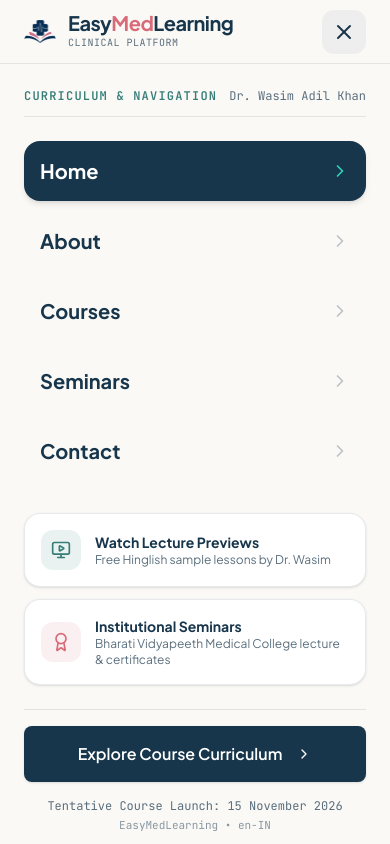
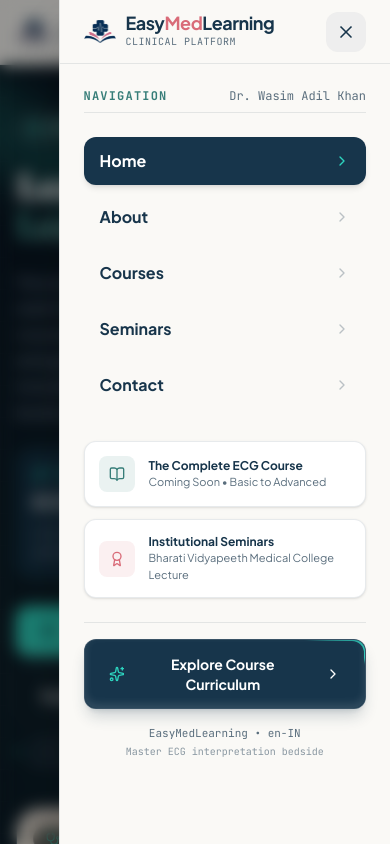
Before and after one commit to taslim121/Easy-Med-Learning, a Next.js app: page / in a window 390 px wide. Both pictures are taken after a click on the button "Open mobile menu". Shown: the top 844 px of the page. Built offline with nearby package versions, Linux system fonts and the light colour scheme.

Commit message:
Implement structural updates and optimizations across multiple modules

```diff
--- a/src/components/layout/mobile-navigation.tsx
+++ b/src/components/layout/mobile-navigation.tsx
@@ -1,66 +1,47 @@
 'use client';
 
 import React, { useState, useEffect } from 'react';
-import { createPortal } from 'react-dom';
 import Link from 'next/link';
 import Image from 'next/image';
 import { usePathname } from 'next/navigation';
-import { Menu, X, ExternalLink, BookOpen, MonitorPlay, ChevronRight, Award } from 'lucide-react';
+import { Menu, X, ExternalLink, ChevronRight, Award, Sparkles, BookOpen } from 'lucide-react';
 import { siteConfig } from '@/content/site-config';
 import { siteContent } from '@/content/site-content';
-import { Button } from '@/components/ui/button';
+import { Sheet, SheetTrigger, SheetContent, SheetClose } from '@/components/ui/sheet';
+import { BlurFade } from '@/components/magicui/blur-fade';
+import { ShimmerButton } from '@/components/magicui/shimmer-button';
 
 export function MobileNavigation() {
-  const [isOpen, setIsOpen] = useState(false);
-  const [mounted, setMounted] = useState(false);
+  const [open, setOpen] = useState(false);
   const pathname = usePathname();
   const brand = siteConfig.branding;
+  const hasCourseUrl = Boolean(siteConfig.urls.learnystCourse);
 
+  // Automatically close sheet when route changes
   useEffect(() => {
-    setMounted(true);
-  }, []);
-
-  // Close when pathname changes
-  useEffect(() => {
-    setIsOpen(false);
+    setOpen(false);
   }, [pathname]);
 
-  // Lock body scroll cleanly and handle Escape key
-  useEffect(() => {
-    if (isOpen) {
-      document.body.style.overflow = 'hidden';
-      document.body.style.touchAction = 'none';
-      const handleKeyDown = (e: KeyboardEvent) => {
-        if (e.key === 'Escape') setIsOpen(false);
-      };
-      window.addEventListener('keydown', handleKeyDown);
-      return () => {
-        document.body.style.overflow = '';
-        document.body.style.touchAction = '';
-        window.removeEventListener('keydown', handleKeyDown);
-      };
-    } else {
-      document.body.style.overflow = '';
-      document.body.style.touchAction = '';
-    }
-  }, [isOpen]);
+  return (
+    <div className="md:hidden">
+      <Sheet open={open} onOpenChange={setOpen}>
+        {/* Trigger Hamburger Button */}
+        <SheetTrigger
+          aria-label="Open mobile menu"
+          className="w-11 h-11 rounded-xl text-[#17354B] hover:bg-[#17354B]/5 active:bg-[#17354B]/10 flex items-center justify-center transition-colors"
+        >
+          <Menu className="w-6 h-6" />
+        </SheetTrigger>
 
-  const hasCourseUrl = Boolean(siteConfig.urls.learnystCourse);
+        {/* Sliding Sheet Drawer */}
+        <SheetContent side="right" className="flex flex-col">
 
-  const menuContent = (
-    <div
-      id="mobile-menu"
-      role="dialog"
-      aria-modal="true"
-      aria-label="Mobile Navigation Menu"
-      className="fixed inset-0 z-[100] bg-[#FAF9F6] flex flex-col overflow-hidden animate-in fade-in duration-200"
-    >
-      {/* Top Header Bar inside Menu */}
+          {/* Drawer Header */}
           <div className="flex h-16 sm:h-20 items-center justify-between px-6 border-b border-[#17354B]/10 bg-[#FAF9F6] shrink-0">
             <Link
               href="/"
-          onClick={() => setIsOpen(false)}
-          className="flex items-center gap-3"
+              onClick={() => setOpen(false)}
+              className="flex items-center gap-2.5"
             >
               <div className="relative w-8 h-8 shrink-0 flex items-center justify-center">
                 <Image
@@ -72,7 +53,7 @@ export function MobileNavigation() {
                 />
               </div>
               <div className="flex flex-col">
-            <span className="text-xl font-bold tracking-tight text-[#17354B] leading-none">
+                <span className="text-lg font-bold tracking-tight text-[#17354B] leading-none">
                   {brand.prefix}<span className="text-[#D96B78]">{brand.accent}</span>{brand.suffix}
                 </span>
                 <span className="text-[10px] font-mono tracking-wider uppercase text-[#5A6E7D] mt-0.5">
@@ -81,35 +62,35 @@ export function MobileNavigation() {
               </div>
             </Link>
 
-        <button
-          type="button"
-          onClick={() => setIsOpen(false)}
+            <SheetClose
               aria-label="Close navigation menu"
-          className="w-11 h-11 rounded-xl bg-[#17354B]/5 hover:bg-[#17354B]/10 active:bg-[#17354B]/15 flex items-center justify-center text-[#17354B] transition-colors cursor-pointer"
+              className="w-10 h-10 rounded-xl bg-[#17354B]/5 hover:bg-[#17354B]/10 active:bg-[#17354B]/15 flex items-center justify-center text-[#17354B] transition-colors"
             >
-          <X className="w-6 h-6" />
-        </button>
+              <X className="w-5 h-5" />
+            </SheetClose>
           </div>
 
-      {/* Dedicated Scrollable Body (Guarantees 100% Scroll Access on All Devices) */}
+          {/* Scrollable Navigation Body */}
           <div className="flex-1 overflow-y-auto overscroll-contain p-6 space-y-6">
-        <div className="flex items-center justify-between pb-3 border-b border-[#17354B]/10 text-xs font-mono text-[#5A6E7D]">
-          <span className="uppercase tracking-widest text-[#367D78] font-semibold">
-            Curriculum &amp; Navigation
+
+            {/* Curriculum Label */}
+            <div className="flex items-center justify-between pb-2 border-b border-[#17354B]/10 text-xs font-mono text-[#5A6E7D]">
+              <span className="uppercase tracking-widest text-[#367D78] font-bold">
+                Navigation
               </span>
               <span>Dr. Wasim Adil Khan</span>
             </div>
 
-        {/* Primary Navigation Links with Large Touch Targets */}
-        <nav className="flex flex-col space-y-2.5" aria-label="Mobile Navigation Links">
-          {siteConfig.navigation.map((item) => {
+            {/* Staggered Navigation Links with BlurFade */}
+            <nav className="flex flex-col space-y-2" aria-label="Mobile Navigation Links">
+              {siteConfig.navigation.map((item, idx) => {
                 const isActive = pathname === item.href;
                 return (
+                  <BlurFade key={item.href} delay={0.03 * idx} yOffset={6}>
                     <Link
-                key={item.href}
                       href={item.href}
-                onClick={() => setIsOpen(false)}
-                className={`flex items-center justify-between text-xl font-bold py-4 px-4 rounded-2xl transition-all ${
+                      onClick={() => setOpen(false)}
+                      className={`flex items-center justify-between text-base sm:text-lg font-bold py-3 px-4 rounded-xl transition-all ${
                         isActive
                           ? 'bg-[#17354B] text-white shadow-md'
                           : 'text-[#17354B] hover:bg-[#17354B]/5 active:bg-[#17354B]/10'
@@ -117,95 +98,105 @@ export function MobileNavigation() {
                     >
                       <span>{item.label}</span>
                       <ChevronRight
-                  className={`w-5 h-5 ${isActive ? 'text-[#2DD4BF]' : 'text-[#5A6E7D]/40'}`}
+                        className={`w-4 h-4 ${isActive ? 'text-[#2DD4BF]' : 'text-[#5A6E7D]/40'}`}
                       />
                     </Link>
+                  </BlurFade>
                 );
               })}
             </nav>
 
-        {/* Quick Clinical Feature Links */}
+            {/* Verified Clinical Feature Cards */}
             <div className="pt-2 space-y-3">
+              <BlurFade delay={0.2} yOffset={6}>
                 <Link
-            href="/courses#sample-lessons"
-            onClick={() => setIsOpen(false)}
-            className="flex items-center gap-3.5 p-4 rounded-2xl bg-white border border-[#17354B]/10 shadow-sm hover:border-[#367D78]/30 transition-colors"
+                  href="/courses"
+                  onClick={() => setOpen(false)}
+                  className="flex items-center gap-3.5 p-3.5 rounded-xl bg-white border border-[#17354B]/10 shadow-sm hover:border-[#367D78]/30 transition-colors group"
                 >
-            <div className="p-2.5 rounded-xl bg-[#367D78]/10 text-[#367D78] shrink-0">
-              <MonitorPlay className="w-5 h-5" />
+                  <div className="p-2.5 rounded-lg bg-[#367D78]/10 text-[#367D78] group-hover:bg-[#367D78] group-hover:text-white transition-colors shrink-0">
+                    <BookOpen className="w-4 h-4" />
                   </div>
                   <div>
-              <div className="text-sm font-bold text-[#17354B]">Watch Lecture Previews</div>
-              <div className="text-xs text-[#5A6E7D]">Free Hinglish sample lessons by Dr. Wasim</div>
+                    <div className="text-xs sm:text-sm font-bold text-[#17354B]">
+                      The Complete ECG Course
+                    </div>
+                    <div className="text-[11px] text-[#5A6E7D]">
+                      Coming Soon • Basic to Advanced
+                    </div>
                   </div>
                 </Link>
+              </BlurFade>
 
+              <BlurFade delay={0.24} yOffset={6}>
                 <Link
                   href="/seminars/bharti-vidyapeeth-ecg-masterclass"
-            onClick={() => setIsOpen(false)}
-            className="flex items-center gap-3.5 p-4 rounded-2xl bg-white border border-[#17354B]/10 shadow-sm hover:border-[#367D78]/30 transition-colors"
+                  onClick={() => setOpen(false)}
+                  className="flex items-center gap-3.5 p-3.5 rounded-xl bg-white border border-[#17354B]/10 shadow-sm hover:border-[#367D78]/30 transition-colors group"
                 >
-            <div className="p-2.5 rounded-xl bg-[#D96B78]/10 text-[#D96B78] shrink-0">
-              <Award className="w-5 h-5" />
+                  <div className="p-2.5 rounded-lg bg-[#D96B78]/10 text-[#D96B78] group-hover:bg-[#D96B78] group-hover:text-white transition-colors shrink-0">
+                    <Award className="w-4 h-4" />
                   </div>
                   <div>
-              <div className="text-sm font-bold text-[#17354B]">Institutional Seminars</div>
-              <div className="text-xs text-[#5A6E7D]">Bharati Vidyapeeth Medical College lecture &amp; certificates</div>
+                    <div className="text-xs sm:text-sm font-bold text-[#17354B]">
+                      Institutional Seminars
+                    </div>
+                    <div className="text-[11px] text-[#5A6E7D]">
+                      Bharati Vidyapeeth Medical College Lecture
+                    </div>
                   </div>
                 </Link>
+              </BlurFade>
             </div>
 
-        {/* Bottom CTA Block (Inside Scrollable Area to Avoid Any Cut-Off) */}
-        <div className="pt-4 pb-16 border-t border-[#17354B]/10 space-y-4">
+            {/* Bottom Primary CTA Action with ShimmerButton */}
+            <div className="pt-4 pb-12 border-t border-[#17354B]/10 space-y-4">
+              <BlurFade delay={0.28} yOffset={6}>
                 {hasCourseUrl ? (
-            <Button
+                  <Link
                     href={siteConfig.urls.learnystCourse}
-              isExternal
-              variant="primary"
-              size="lg"
-              className="w-full justify-center bg-[#17354B] text-white py-4 text-base font-bold shadow-lg"
+                    target="_blank"
+                    rel="noopener noreferrer"
+                    className="block w-full"
+                  >
+                    <ShimmerButton
+                      background="#17354B"
+                      shimmerColor="#2DD4BF"
+                      className="w-full text-white py-3.5 text-sm font-bold shadow-lg"
                     >
                       <span>{siteContent.header.primaryCtaLabel}</span>
                       <ExternalLink className="w-4 h-4 ml-1 opacity-80" />
-            </Button>
+                    </ShimmerButton>
+                  </Link>
                 ) : (
-            <Button
+                  <Link
                     href="/courses"
-              onClick={() => setIsOpen(false)}
-              variant="primary"
-              size="lg"
-              className="w-full justify-center bg-[#17354B] text-white py-4 text-base font-bold shadow-lg"
+                    onClick={() => setOpen(false)}
+                    className="block w-full"
                   >
+                    <ShimmerButton
+                      background="#17354B"
+                      shimmerColor="#2DD4BF"
+                      className="w-full text-white py-3.5 text-sm font-bold shadow-lg"
+                    >
+                      <Sparkles className="w-4 h-4 text-[#2DD4BF]" />
                       <span>Explore Course Curriculum</span>
                       <ChevronRight className="w-4 h-4 ml-1" />
-            </Button>
+                    </ShimmerButton>
+                  </Link>
                 )}
+              </BlurFade>
 
-          <div className="text-center font-mono text-xs text-[#5A6E7D] space-y-1">
-            <p>Tentative Course Launch: 15 November 2026</p>
-            <p className="text-[11px] text-[#5A6E7D]/70">EasyMedLearning &bull; en-IN</p>
+              <div className="text-center font-mono text-[11px] text-[#5A6E7D] space-y-0.5">
+                <p>EasyMedLearning &bull; en-IN</p>
+                <p className="text-[10px] text-[#5A6E7D]/70">Master ECG interpretation bedside</p>
               </div>
             </div>
+
           </div>
-    </div>
-  );
 
-  return (
-    <div className="md:hidden">
-      {/* Menu Hamburger Trigger Button */}
-      <button
-        type="button"
-        onClick={() => setIsOpen(true)}
-        aria-expanded={isOpen}
-        aria-controls="mobile-menu"
-        aria-label="Open navigation menu"
-        className="w-11 h-11 rounded-xl text-[#17354B] hover:bg-[#17354B]/5 active:bg-[#17354B]/10 flex items-center justify-center transition-colors cursor-pointer"
-      >
-        <Menu className="w-6 h-6" />
-      </button>
-
-      {/* Render via Portal directly to body to bypass backdrop-filter containing block bug */}
-      {mounted && isOpen && createPortal(menuContent, document.body)}
+        </SheetContent>
+      </Sheet>
     </div>
   );
 }
--- /dev/null
+++ b/src/components/ui/sheet.tsx
@@ -0,0 +1,196 @@
+'use client';
+
+import React, { createContext, useContext, useEffect, useState } from 'react';
+import { createPortal } from 'react-dom';
+import { X } from 'lucide-react';
+import { cn } from '@/lib/utils';
+
+interface SheetContextType {
+  open: boolean;
+  setOpen: (open: boolean) => void;
+}
+
+const SheetContext = createContext<SheetContextType | null>(null);
+
+export function useSheet() {
+  const context = useContext(SheetContext);
+  if (!context) {
+    throw new Error('useSheet must be used within a <Sheet /> component');
+  }
+  return context;
+}
+
+export interface SheetProps {
+  children: React.ReactNode;
+  open?: boolean;
+  onOpenChange?: (open: boolean) => void;
+}
+
+export function Sheet({ children, open: controlledOpen, onOpenChange }: SheetProps) {
+  const [uncontrolledOpen, setUncontrolledOpen] = useState(false);
+  const isControlled = controlledOpen !== undefined;
+  const open = isControlled ? controlledOpen : uncontrolledOpen;
+
+  const setOpen = (newOpen: boolean) => {
+    if (!isControlled) {
+      setUncontrolledOpen(newOpen);
+    }
+    onOpenChange?.(newOpen);
+  };
+
+  return (
+    <SheetContext.Provider value={{ open, setOpen }}>
+      {children}
+    </SheetContext.Provider>
+  );
+}
+
+export function SheetTrigger({
+  children,
+  className,
+  ...props
+}: React.ButtonHTMLAttributes<HTMLButtonElement>) {
+  const { setOpen } = useSheet();
+  return (
+    <button
+      type="button"
+      onClick={() => setOpen(true)}
+      className={cn('cursor-pointer', className)}
+      {...props}
+    >
+      {children}
+    </button>
+  );
+}
+
+export function SheetClose({
+  children,
+  className,
+  ...props
+}: React.ButtonHTMLAttributes<HTMLButtonElement>) {
+  const { setOpen } = useSheet();
+  return (
+    <button
+      type="button"
+      onClick={() => setOpen(false)}
+      className={cn('cursor-pointer', className)}
+      {...props}
+    >
+      {children}
+    </button>
+  );
+}
+
+export interface SheetContentProps extends React.HTMLAttributes<HTMLDivElement> {
+  side?: 'top' | 'bottom' | 'left' | 'right';
+  className?: string;
+  children: React.ReactNode;
+}
+
+export function SheetContent({
+  side = 'right',
+  className,
+  children,
+  ...props
+}: SheetContentProps) {
+  const { open, setOpen } = useSheet();
+  const [mounted, setMounted] = useState(false);
+
+  useEffect(() => {
+    setMounted(true);
+  }, []);
+
+  // Lock body scroll and handle Escape key cleanly
+  useEffect(() => {
+    if (open) {
+      const originalOverflow = document.body.style.overflow;
+      document.body.style.overflow = 'hidden';
+      document.body.style.touchAction = 'none';
+
+      const handleKeyDown = (e: KeyboardEvent) => {
+        if (e.key === 'Escape') setOpen(false);
+      };
+      window.addEventListener('keydown', handleKeyDown);
+
+      return () => {
+        document.body.style.overflow = originalOverflow;
+        document.body.style.touchAction = '';
+        window.removeEventListener('keydown', handleKeyDown);
+      };
+    }
+  }, [open, setOpen]);
+
+  if (!mounted || !open) return null;
+
+  const sideClasses = {
+    top: 'inset-x-0 top-0 border-b data-[state=closed]:-translate-y-full',
+    bottom: 'inset-x-0 bottom-0 border-t data-[state=closed]:translate-y-full',
+    left: 'inset-y-0 left-0 h-full w-3/4 max-w-sm border-r data-[state=closed]:-translate-x-full',
+    right: 'inset-y-0 right-0 h-full w-[85vw] max-w-sm border-l border-[#17354B]/10',
+  };
+
+  const content = (
+    <div className="fixed inset-0 z-50 flex justify-end">
+      {/* Blurred Dimmed Backdrop Overlay */}
+      <div
+        aria-hidden="true"
+        onClick={() => setOpen(false)}
+        className="fixed inset-0 bg-black/40 backdrop-blur-sm transition-opacity duration-300 animate-in fade-in"
+      />
+
+      {/* Sliding Sheet Drawer */}
+      <div
+        role="dialog"
+        aria-modal="true"
+        className={cn(
+          'relative z-50 flex h-full flex-col bg-[#FAF9F6] text-[#17354B] shadow-2xl shadow-black/25',
+          'transform-gpu transition-transform duration-300 ease-out',
+          'animate-in slide-in-from-right duration-300',
+          sideClasses[side],
+          className
+        )}
+        {...props}
+      >
+        {children}
+      </div>
+    </div>
+  );
+
+  return createPortal(content, document.body);
+}
+
+export function SheetHeader({
+  className,
+  ...props
+}: React.HTMLAttributes<HTMLDivElement>) {
+  return (
+    <div
+      className={cn('flex flex-col space-y-1.5 p-6 border-b border-[#17354B]/10', className)}
+      {...props}
+    />
+  );
+}
+
+export function SheetTitle({
+  className,
+  ...props
+}: React.HTMLAttributes<HTMLHeadingElement>) {
+  return (
+    <h2
+      className={cn('text-lg font-bold text-[#17354B]', className)}
+      {...props}
+    />
+  );
+}
+
+export function SheetDescription({
+  className,
+  ...props
+}: React.HTMLAttributes<HTMLParagraphElement>) {
+  return (
+    <p
+      className={cn('text-xs text-[#5A6E7D]', className)}
+      {...props}
+    />
+  );
+}
```
Also changed, not shown: 1 other file (tests, documents, lock files or other folders). Lines whose indentation alone changed are shown as unchanged.
